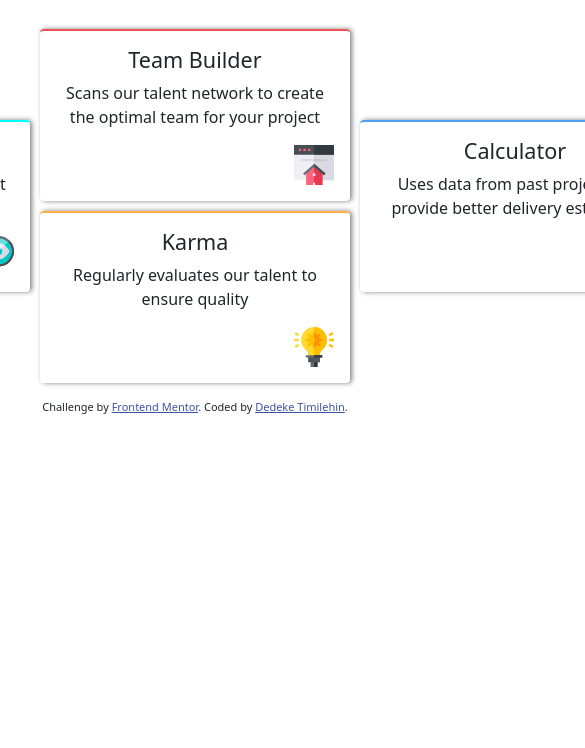
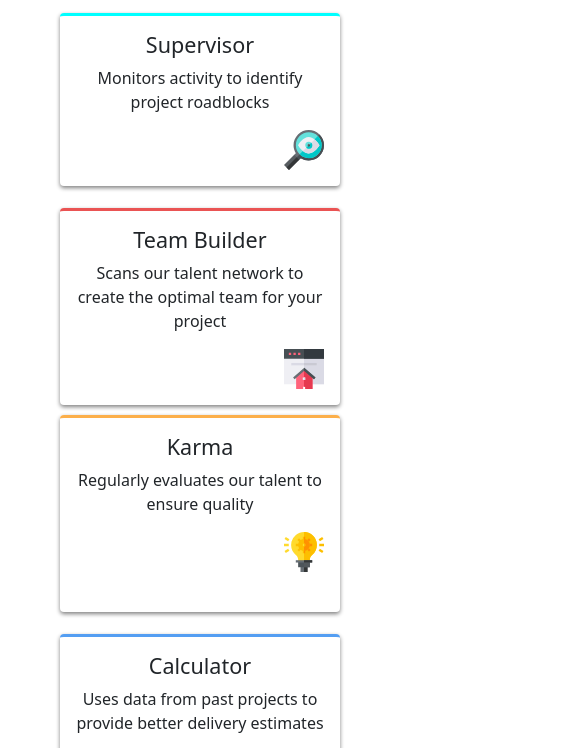
Before and after one commit to Timilovic/challenge2, a plain HTML site: page index.html in a window 390 px wide. Shown: the part 222-970 px from the top of the page, 585 px wide, since content can reach past the window. Before the commit the page ends 844 px from the top, so only its background shows below. Drawn offline with nearby package versions, Linux system fonts and the light colour scheme.

Commit message:
challenge done

```diff
--- a/index.css
+++ b/index.css
@@ -4,17 +4,17 @@
 }
 
 main{
+    max-width:930px ;
     display: grid;
-    grid-template-columns: repeat(3, 310px);
+    grid-template-columns: repeat(3, 1fr);
     grid-template-rows: repeat(2,1fr);
-    gap:10px;
+    gap:15px;
     justify-content: center;
 }
 
 main section{
     /* width:300px; */
-    box-shadow: 2px 0px 5px gray;
-    /* border-top: 2px solid red; */
+    box-shadow: 0px 2px 4px gray;
     border-radius: 4px;
 }
 
@@ -23,29 +23,31 @@ main section{
     max-height: 174px;
     justify-self: center;
     align-self: center;
-    border-top:2px solid rgb(0, 255, 255);
+    border-top:3px solid rgb(0, 255, 255);
     border-radius: 4px;
 }
 
 .div2{
     grid-column:2;
     grid-row: 1;
-    border-top:2px solid  hsl(0, 78%, 62%) ;
+    border-top:3px solid  hsl(0, 78%, 62%) ;
     border-radius: 4px;
+    justify-content: center;
 }
 
 .div3{
     grid-column: 2;
     grid-row: inherit;
-    border-top:2px solid hsl(34, 97%, 64%);
+    border-top:3px solid hsl(34, 97%, 64%);
     border-radius: 4px;
+    justify-content: center;
 }
 
 .div4{
     grid-column: 3;
     grid-row:1 / -1;
     align-self:center;
-    border-top:2px solid hsl(212, 86%, 64%);
+    border-top:3px solid hsl(212, 86%, 64%);
     border-radius: 4px;
 }
 
@@ -55,3 +57,39 @@ main section{
     border: none;
     box-shadow: none;
 }
+
+@media screen and (max-width:830px) {
+    .my-custom{
+        padding: 9px !important;
+    }
+
+    .m-auto{
+        grid-template-columns: 0fr;
+        grid-template-rows: repeat(4, 1fr);
+        gap:10px;
+        padding:3px !important;
+    }
+
+    main section{
+        max-width:280px;
+        grid-column:1;
+    }
+
+    .div1{
+        grid-row:1;
+        grid-column: 2;
+    }
+
+    .div2{
+        grid-row: 2;
+    }
+
+    .div3{
+        grid-row: 3;
+    }
+
+    .div4{
+        grid-row:4;
+        grid-column: 2;
+    }
+}
--- a/index.html
+++ b/index.html
@@ -16,7 +16,7 @@
     .attribution a { color: hsl(228, 45%, 44%); }
   </style>
 </head>
-<body class="p-4">
+<body class="p-4 my-custom">
 
   <header class="text-center mt-5">
       <h2 class="h2">Reliable, efficient delivery</h2>
@@ -28,7 +28,7 @@
 
   </header>
 
-  <main class="p-3">
+  <main class="p-3 m-auto">
     <section class="p-3 div1 ">
       <h4 class="text-center">Supervisor</h4>
       <p class="text-center">Monitors activity to identify project roadblocks</p>
@@ -55,7 +55,7 @@
 
 </main>
 
-  <footer>
+  <footer class="mt-3">
     <p class="attribution">
       Challenge by <a href="https://www.frontendmentor.io?ref=challenge" target="_blank">Frontend Mentor</a>.
       Coded by <a href="#">Dedeke Timilehin</a>.
```
